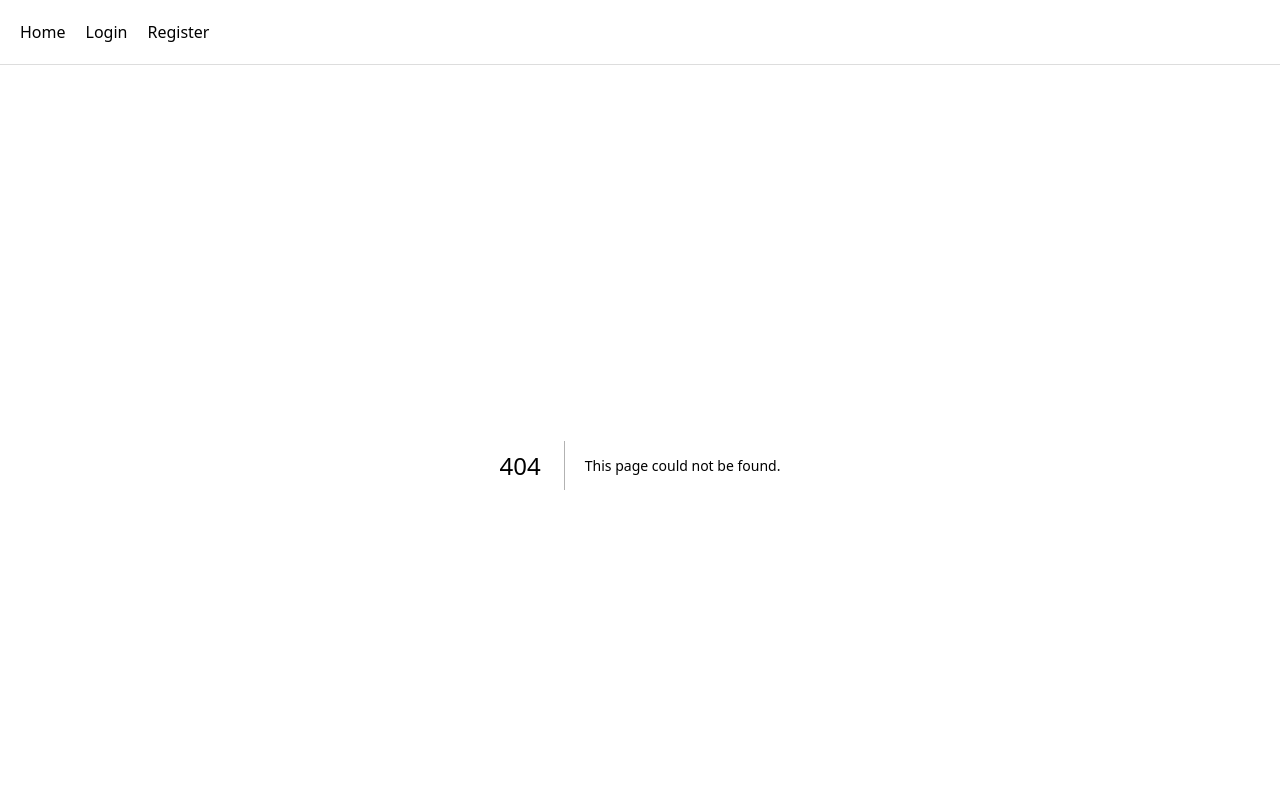
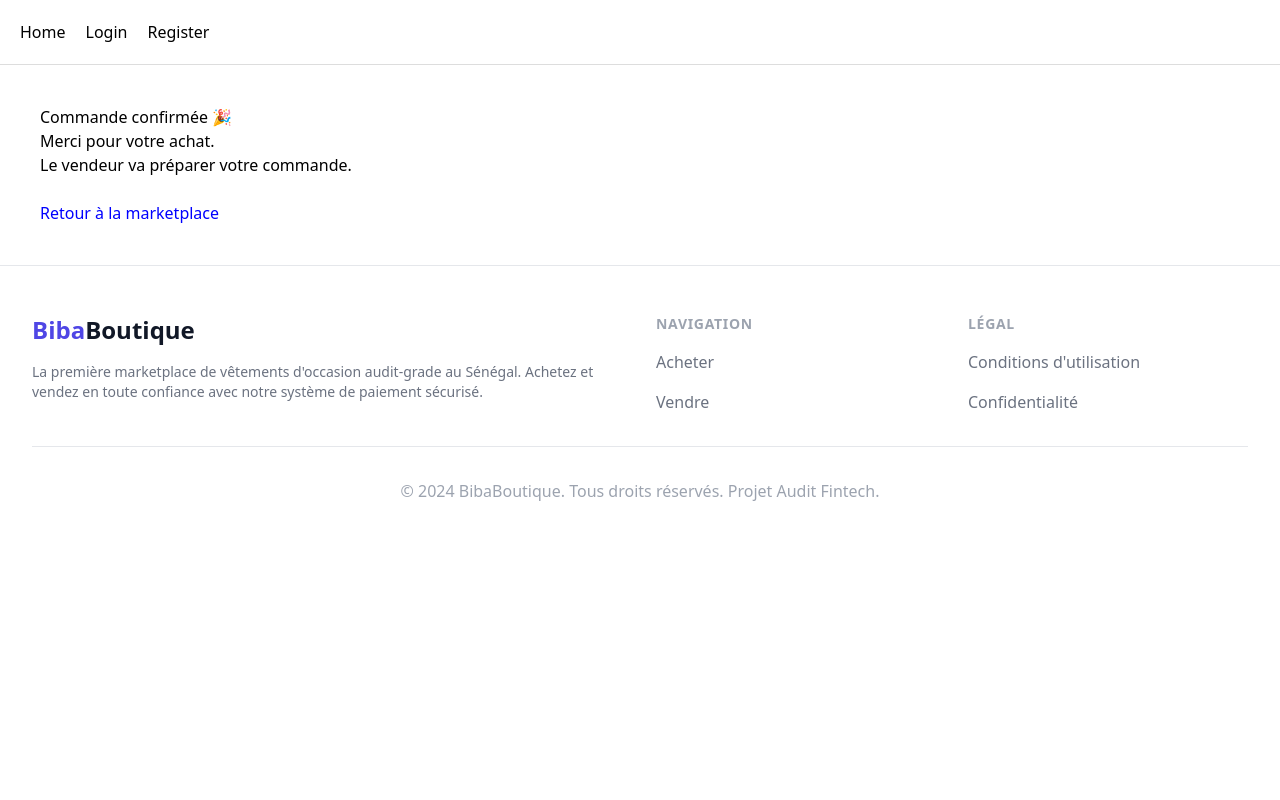
Before and after one commit to psakho922/vinted-web, a Next.js app: page /commande in a window 1280 px wide. Before the commit this address had no page. Shown: the top 800 px of the page. Built offline with nearby package versions, Linux system fonts and the light colour scheme.

Commit message:
Create page.tsx

```diff
--- /dev/null
+++ b/src/app/commande/page.tsx
@@ -0,0 +1,23 @@
+export default function CommandePage() {
+
+  return (
+
+    <div style={{ padding: 40 }}>
+
+      <h1>Commande confirmée 🎉</h1>
+
+      <p>Merci pour votre achat.</p>
+
+      <p>Le vendeur va préparer votre commande.</p>
+
+      <br />
+
+      <a href="/" style={{ color: "blue" }}>
+        Retour à la marketplace
+      </a>
+
+    </div>
+
+  );
+
+}
```
